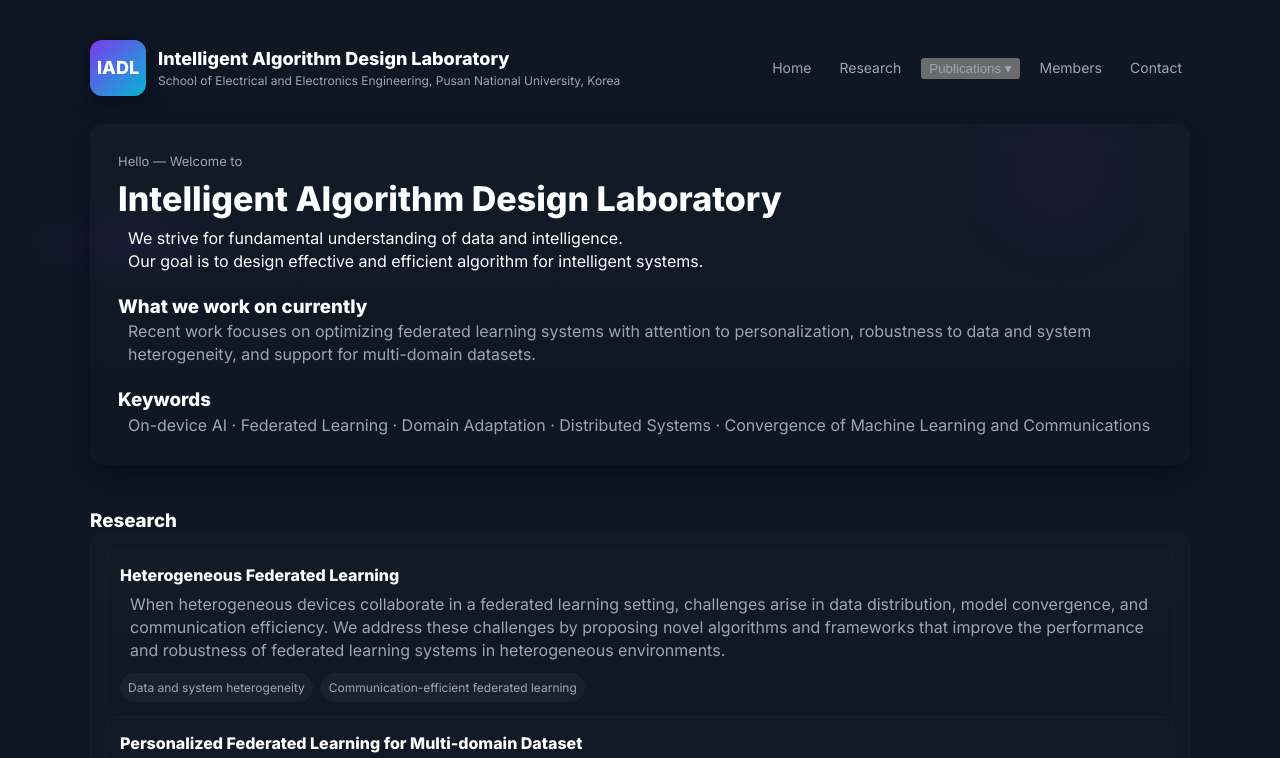
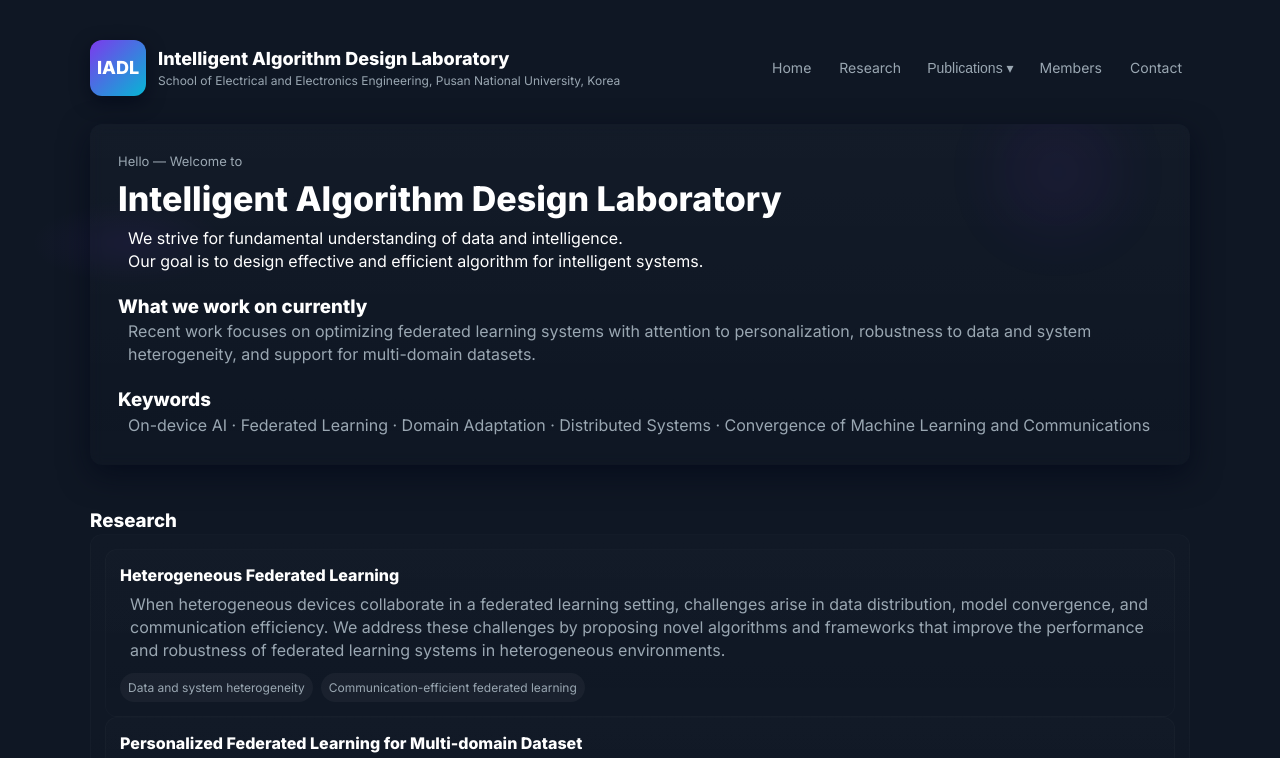
Before and after one commit to jaeyoung-song/jaeyoung-song.github.io, a plain HTML site: page docs/index.html in a window 1280 px wide. Shown: the top 758 px of the page. Drawn offline with Linux system fonts and the light colour scheme.

Commit message:
fix moblie setting

```diff
--- a/docs/style.css
+++ b/docs/style.css
@@ -171,9 +171,11 @@ a.inline-link{color:inherit;text-decoration:underline}
 
 .dropbtn {
   margin-right: 0rem;
+  background: none;
+  border: none;
+  font-size: 14px;
   text-decoration: none;
   color: var(--muted);
-  font-weight: 500;
   cursor: pointer
 }
 
@@ -213,6 +215,7 @@ a.inline-link{color:inherit;text-decoration:underline}
   color: var(--muted);
   font-weight: 400;
   transition: background 0.2s, color 0.2s;
+  z-index: 1000; /* forces dropdown above everything */
 }
 
 .dropdown-content a:hover {
```
